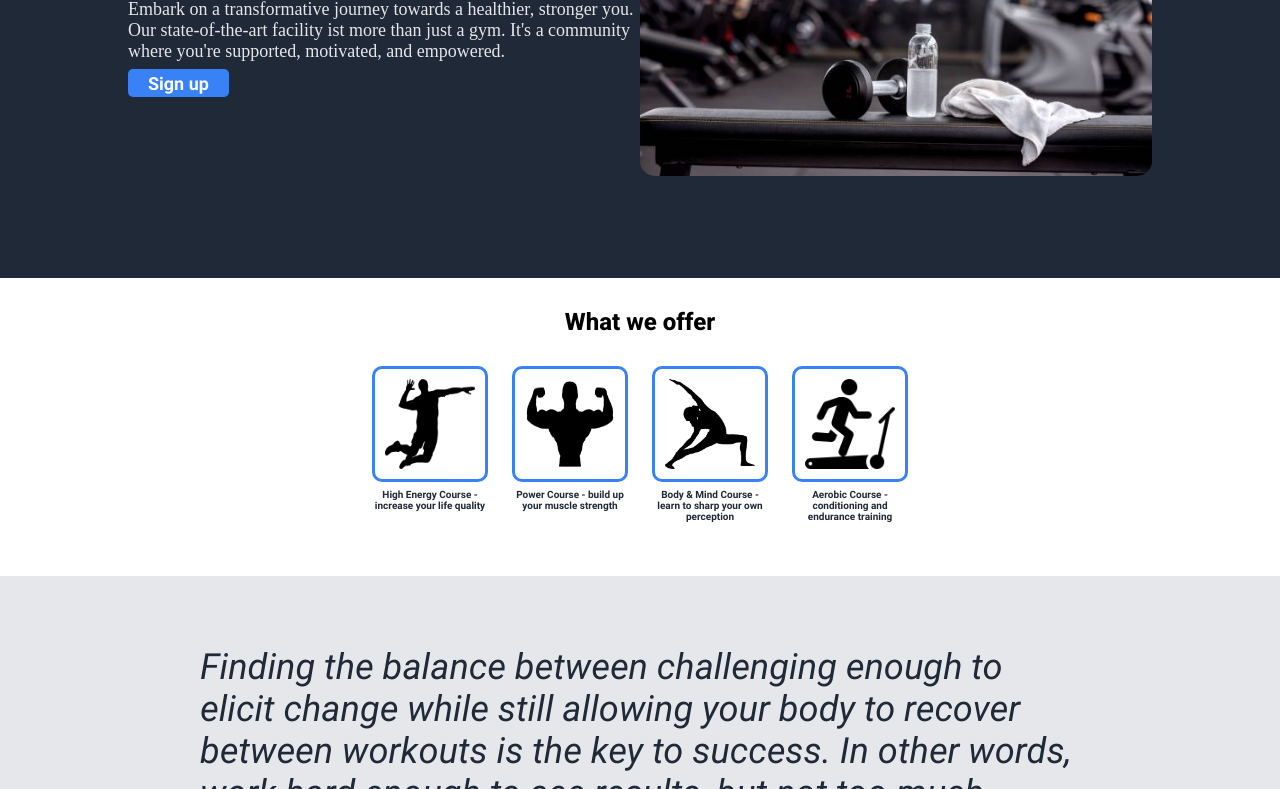
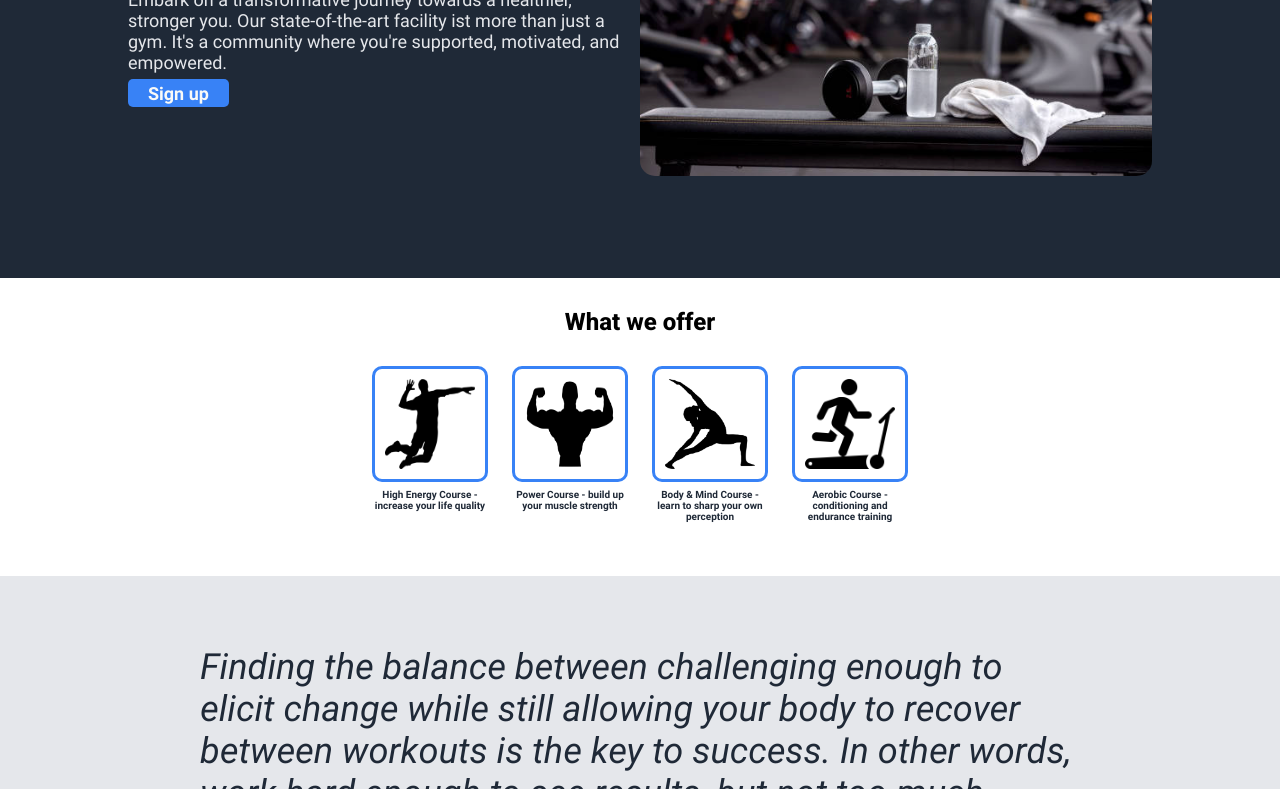
Before and after one commit to eugene-IT-creator/fitness, a plain HTML site: page index.html in a window 1280 px wide. Shown: the part 311-1100 px from the top of the page. Drawn offline with Linux system fonts and the light colour scheme.

Commit message:
font-fix on home

```diff
--- a/styles/styles.css
+++ b/styles/styles.css
@@ -102,6 +102,7 @@ header .header-menu li > a:hover {
 
 .header-content-info p {
     font-size: 18px;
+    font-family: "RobotoRegular", sans-serif;
     color: var(--gray);
     padding: 10px 0px;
 }
```
